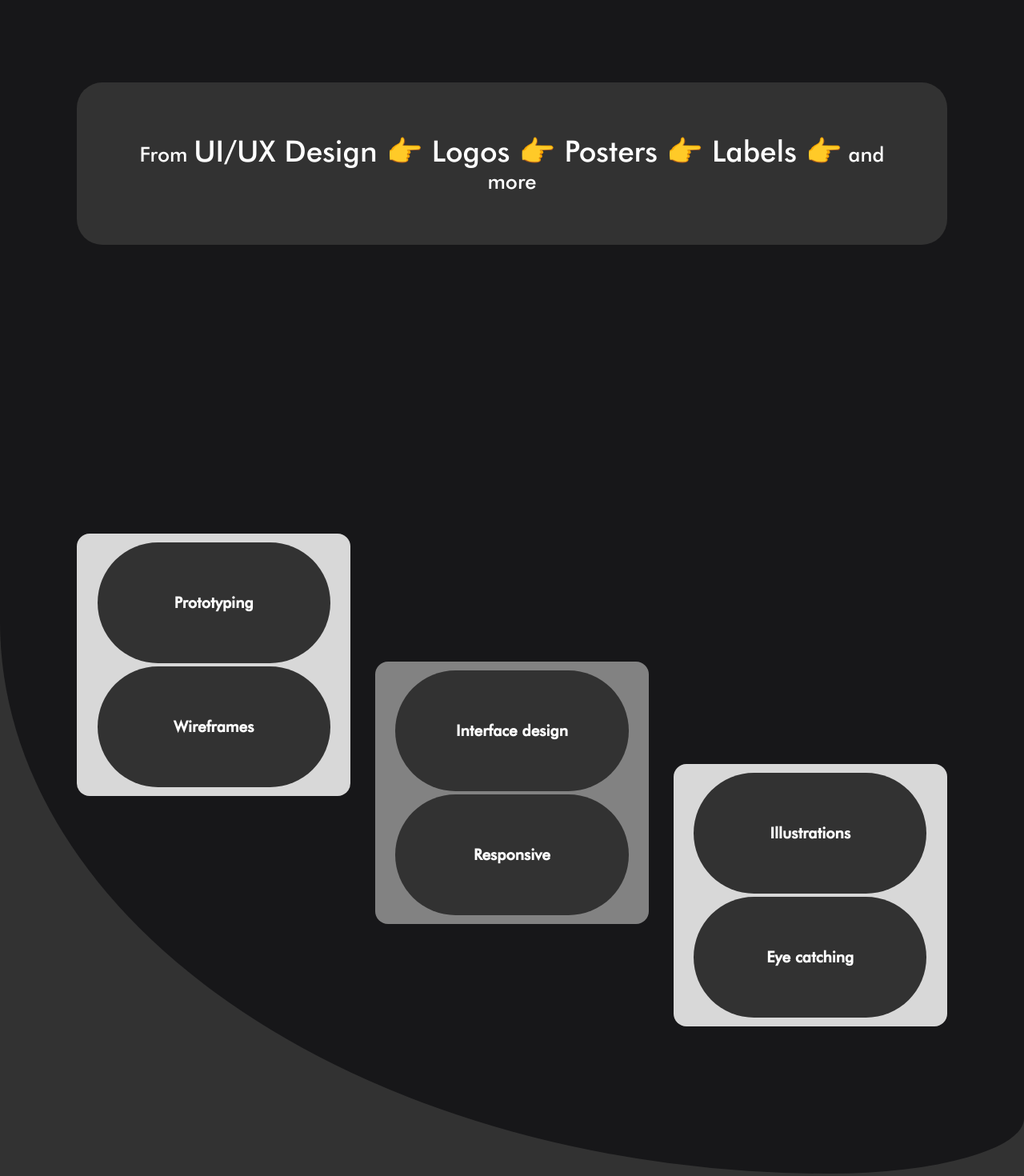
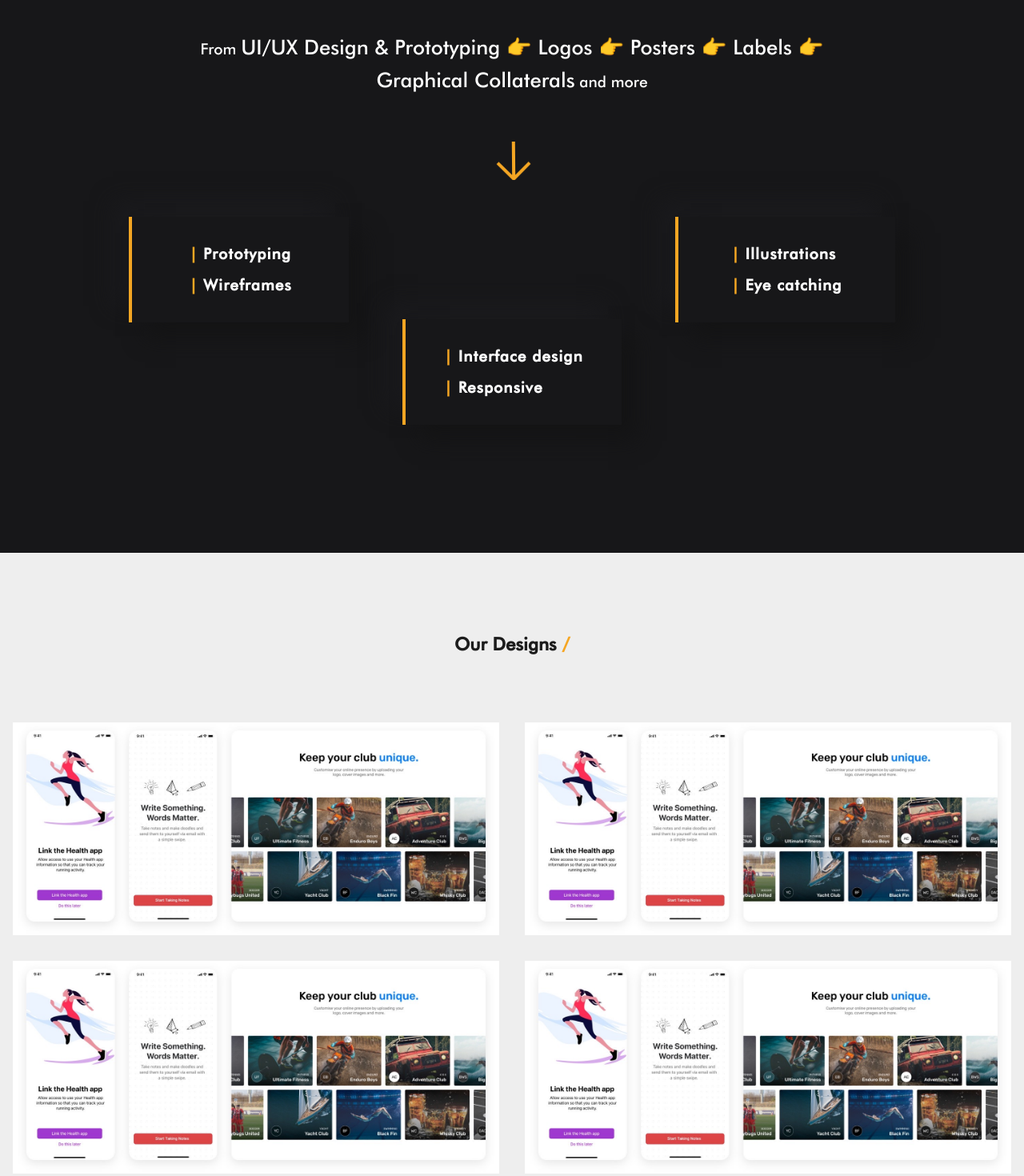
Before and after one commit to mats-26CODE/yes_one, a React (Create React App) app: page /design in a window 1280 px wide. Shown: the part 1300-2770 px from the top of the page at 80% size. Built offline with nearby package versions, Linux system fonts and the light colour scheme; no server answers; the database is empty.

Commit message:
finalized design page css

```diff
--- a/src/App.css
+++ b/src/App.css
@@ -17,17 +17,13 @@
   padding-top: 4rem;
 }
 
-.app_footer {
-  background-color: #828282;
-}
-
 #slash {
   color: #F5A623;
 }
 
 .contact {
   width: 100%;
-  min-height: 400px;
+  min-height: 300px;
   padding: 2rem 0 2rem 0;
 }
 
--- a/src/components/Main.js
+++ b/src/components/Main.js
@@ -37,7 +37,7 @@ const Main = () => {
         </Switch>
       </div>
 
-      <div className={"app_footer"}>
+      <div>
         <Footer />
       </div>
     </Router>
--- a/src/components/design/Design.js
+++ b/src/components/design/Design.js
@@ -1,18 +1,14 @@
 import React from "react";
 import { Grid } from "@material-ui/core";
 import "./css/Design.css";
-import { RiPenNibFill } from "react-icons/ri";
-import { GiFairyWand, GiEyedropper, GiMagnifyingGlass } from "react-icons/gi";
+import { VscArrowDown } from "react-icons/vsc";
 
 //-> component imports
-import NoteCalloutLeft from "../usual/NoteCalloutLeft";
-import NoteCalloutRight from "../usual/NoteCalloutRight";
-import Section from "../development/sections/Section";
-import DesignPrinciple from "../usual/DesignPrinciple";
 import SectionInspire from "./sections/SectionInspire";
 import SectionDesigns from "./sections/SectionDesigns";
-import Button from "../usual/Button";
 import SectionPrinciples from "./sections/SectionPrinciples";
+import GetInTouch from "../usual/GetInTouch";
+import designPop from "../../assets/images/designPop.jpg";
 
 const Design = () => {
   return (
@@ -47,9 +43,18 @@ const Design = () => {
           <Grid item xs={12} sm={12} md={12} lg={12} xl={12}>
             <div className={"design_categories"}>
               <p>
-                From <span>UI/UX Design 👉 Logos 👉 Posters 👉 Labels 👉</span>{" "}
+                From{" "}
+                <span>
+                  UI/UX Design & Prototyping 👉 Logos 👉 Posters 👉 Labels 👉
+                  Graphical Collaterals
+                </span>{" "}
                 and more
               </p>
+            </div>
+          </Grid>
+          <Grid item xs={12} sm={12} md={12} lg={12} xl={12}>
+            <div className="design__arrow_down">
+              <VscArrowDown className={"arrowIcon"} />
             </div>
           </Grid>
         </Grid>
@@ -79,10 +84,9 @@ const Design = () => {
         </div>
 
         <div className={"design_section"}>
-          <div className={"design_arts"}>
           <Grid container>
             <Grid item xs={12} sm={12} md={12} lg={12} xl={12}>
-                <div className={"design_header_box"}>
+              <div className={"design_arts_header"}>
                 <h4>
                   Our Designs <span id={"slash"}>/</span>
                 </h4>
@@ -91,24 +95,12 @@ const Design = () => {
           </Grid>
 
           <div className={"design_arts_section"}>
-              <SectionDesigns />
-            </div>
+            <SectionDesigns designArtwork={designPop} />
           </div>
         </div>
 
-        <div className={"contact"}>
-          <Grid container>
-            <Grid item xs={12} sm={12} md={6} lg={6} xl={6}>
         <div>
-                <h4>Want a custom software and or a design ? </h4>
-              </div>
-            </Grid>
-            <Grid item xs={12} sm={12} md={6} lg={6} xl={6}>
-              <div>
-                <Button text={"Get in touch"} />
-              </div>
-            </Grid>
-          </Grid>
+          <GetInTouch />
         </div>
       </div>
     </div>
--- a/src/components/design/css/Design.css
+++ b/src/components/design/css/Design.css
@@ -25,8 +25,8 @@
 
 .design_section {
     width: 100%;
-    min-height: 500px;
-    padding: 6rem 0 4rem 0;
+    min-height: 200px;
+    padding: 6rem 0 0 0;
 }
 
 .design__image_box {
@@ -41,9 +41,9 @@
 }
 
 .design__principle {
-    background-color: #1c1c1c;
-    box-shadow: 20px 20px 25px #181818,
-        -20px -20px 25px #202020;
+    background: #171719;
+    box-shadow: 20px 20px 25px #141415,
+        -20px -20px 25px #1a1a1d;
     width: 80%;
     height: 200px;
     margin: 2rem auto;
@@ -72,8 +72,8 @@
 }
 
 .design__principle>div>div:last-child {
-    /* display: grid;
-    place-items: center; */
+    display: grid;
+    place-items: center;
 }
 
 .design__principle h5 {
@@ -97,124 +97,200 @@
 .designPrincipleIcon {
     font-size: 1.4rem;
     color: #f5a623;
-    transform: rotate(315deg);
+}
+
+.arrowIcon {
+    font-size: 4rem;
+    color: #f5a623;
+    transition: all .5s;
+    -webkit-animation: swing 5s infinite;
+    animation: swing 5s infinite;
+    /* -webkit-animation-duration: infinite;
+    animation-duration: infinite; */
+    animation-delay: 3s;
+    -webkit-animation-delay: 3s;
+    -webkit-animation-fill-mode: both;
+    animation-fill-mode: both;
+}
+
+@keyframes swing {
+    20% {
+        transform: rotate(15deg);
+    }
+
+    40% {
+        transform: rotate(-10deg);
+    }
+
+    60% {
+        transform: rotate(5deg);
+    }
+
+    80% {
+        transform: rotate(-5deg);
+    }
+
+    100% {
+        transform: rotate(0deg);
+    }
+}
+
+@-webkit-keyframes swing {
+
+    20%,
+    40%,
+    60%,
+    80%,
+    100% {
+        -webkit-transform-origin: top center;
+    }
+
+    20% {
+        -webkit-transform: rotate(15deg);
+    }
+
+    40% {
+        -webkit-transform: rotate(-10deg);
+    }
+
+    60% {
+        -webkit-transform: rotate(5deg);
+    }
+
+    80% {
+        -webkit-transform: rotate(-5deg);
+    }
+
+    100% {
+        -webkit-transform: rotate(0deg);
+    }
+}
+
+
+.design__arrow_down {
+    display: grid;
+    place-items: center;
+    margin-top: 3rem;
 }
 
 .design_categories {
-    width: 85%;
+    width: 70%;
     margin: 0 auto;
-    background-color: #323232;
-    border-radius: 2rem;
     display: grid;
     place-items: center;
 }
 
 .design_categories p {
-    font-size: 1.6rem;
+    font-size: 1.2rem;
     color: #ffffff;
     text-align: center;
-    padding: 4rem;
+    line-height: 1.6;
 }
 
 .design_categories span {
-    font-size: 2.3rem;
+    font-size: 1.6rem;
     color: #ffffff;
 }
 
 .design_inspire {
-    width: 85%;
+    width: 80%;
     margin: 0 auto;
 }
 
 .design_inspirebox {
-    background-color: #323232;
+    background-color: #EEEEEE;
     position: relative;
-    padding-bottom: 2rem;
+    /* padding-bottom: 2rem; */
 }
 
 .dev_curve {
     width: 100%;
-    min-height: 100vh;
+    min-height: 100px;
     background-color: #171719;
-    border-radius: 0% 0% 22% 94% / 14% 0% 10% 100%;
-    /* border-radius: 0% 0% 84% 41% / 10% 10% 100% 9% ; */
+    /* border-radius: 0% 0% 22% 94% / 14% 0% 10% 100%; */
+    /* border-radius: 0% 0% 0% 56% / 62% 10% 24% 45% ; */
 }
 
 .design_inspire_box {
-    background-color: #D8D8D8;
-    border-radius: 1rem;
-    /* height: 50vh; */
-    width: 90%;
-    /* margin: 0 auto; */
-    padding: 0.5rem;
+    background: #171719;
+    box-shadow: 20px 20px 25px #141415,
+        -20px -20px 25px #1a1a1d;
+    width: 70%;
+    height: 100px;
+    margin: 2rem auto;
+    padding: 1rem;
+    border-left: 0.3rem solid #f5a623;
+    transition: all .5s;
+    display: grid;
+    place-items: center;
 }
 
-.design_inspire_box>div,
-.design_inspire_box_two>div,
-.design_inspire_box_three>div {
-    width: 50%;
-    margin: 0.2rem auto;
-    display: grid;
-    place-items: center;
-    background-color: #323232;
-    border-radius: 8rem;
-    padding: 4rem;
+.design_inspire_box:hover,
+.design_inspire_box_two:hover,
+.design_inspire_box_three:hover {
+    cursor: pointer;
+    transition: all .5s;
+    transform: translateX(8px);
+    border-left: 0.9rem solid #f5a623;
 }
 
 .design_inspire_box>div h4,
 .design_inspire_box_two>div h4,
 .design_inspire_box_three>div h4 {
     font-size: 1.2rem;
+    letter-spacing: 1px;
     color: #ffffff;
+    text-align: left;
+    margin: 1rem;
 }
 
 .design_inspire_box_two {
-    background-color: #828282;
-    border-radius: 1rem;
-    /* height: 50vh; */
-    width: 90%;
-    padding: 0.5rem;
+    background: #171719;
+    box-shadow: 20px 20px 25px #141415,
+        -20px -20px 25px #1a1a1d;
+    width: 70%;
+    height: 100px;
     margin: 10rem auto;
-}
-
-.design_inspire_box_three {
-    background-color: #D8D8D8;
-    border-radius: 1rem;
-    /* height: 50vh; */
-    width: 90%;
-    /* margin: 0 auto; */
-    padding: 0.5rem;
-    margin-top: 18rem;
-    float: right;
-}
-
-.design_arts_section {
-    width: 85%;
-    margin: 0 auto;
-    min-height: 100vh;
-}
-
-.design_arts_box>div,
-.design_arts_box_three>div {
-    width: 260px;
-    height: 260px;
-    border-radius: 50%;
-    background-color: #828282;
-    margin: 1rem 0 0 0;
-}
-
-.design_arts_box_two {
+    padding: 1rem;
+    border-left: 0.3rem solid #f5a623;
+    transition: all .5s;
     display: grid;
     place-items: center;
 }
 
-.design_arts_box_two>div {
-    width: 400px;
-    height: 400px;
-    border-radius: 50%;
-    background-color: #828282;
+.design_inspire_box_three {
+    background: #171719;
+    box-shadow: 20px 20px 25px #141415,
+        -20px -20px 25px #1a1a1d;
+    width: 70%;
+    height: 100px;
+    margin: 2rem auto;
+    padding: 1rem;
+    border-left: 0.3rem solid #f5a623;
+    transition: all .5s;
+    display: grid;
+    place-items: center;
 }
 
-.design_arts_box_three {
-    float: right;
+.design_arts_header h4 {
+    font-size: 1.4rem;
+    color: #1c1c1c;
+    text-align: center;
+    line-height: 1.6;
 }
+
+.design_arts_section {
+    width: 100%;
+    margin: 4rem auto;
+}
+
+.design__artwork {
+    display: grid;
+    place-items: center;
+    margin: 1rem;
+}
+
+.design__artwork img {
+    width: 100%;
+    object-fit: contain;
+}
--- a/src/components/design/sections/SectionDesigns.js
+++ b/src/components/design/sections/SectionDesigns.js
@@ -1,34 +1,28 @@
 import React from "react";
 import { Grid } from "@material-ui/core";
 
-const SectionDesigns = ({}) => {
+const SectionDesigns = ({ designArtwork }) => {
   return (
     <Grid container>
-      <Grid item xs={12} sm={12} md={4} lg={4} xl={4}>
-        <div className={"design_arts_box"}>
-          <div></div>
-          <div></div>
+      <Grid item xs={12} sm={12} md={12} lg={6} xl={6}>
+        <div className="design__artwork">
+          <img src={designArtwork} alt={`${designArtwork} artwork`} />
         </div>
       </Grid>
 
-      <Grid item xs={12} sm={12} md={4} lg={4} xl={4}>
-        <div className={"design_arts_box_two"}>
-          <div></div>
-          <h4>
-            {" "}
-            <span style={{ fontSize: "4rem" }}>😎</span>
-          </h4>
-          <h4>
-            {" "}
-            <span style={{ fontSize: "4rem" }}>🪄</span>
-          </h4>
+      <Grid item xs={12} sm={12} md={12} lg={6} xl={6}>
+        <div className="design__artwork">
+          <img src={designArtwork} alt={`${designArtwork} artwork`} />
         </div>
       </Grid>
-
-      <Grid item xs={12} sm={12} md={4} lg={4} xl={4}>
-        <div className={"design_arts_box_three"}>
-          <div></div>
-          <div></div>
+      <Grid item xs={12} sm={12} md={12} lg={6} xl={6}>
+        <div className="design__artwork">
+          <img src={designArtwork} alt={`${designArtwork} artwork`} />
+        </div>
+      </Grid>
+      <Grid item xs={12} sm={12} md={12} lg={6} xl={6}>
+        <div className="design__artwork">
+          <img src={designArtwork} alt={`${designArtwork} artwork`} />
         </div>
       </Grid>
     </Grid>
--- a/src/components/design/sections/SectionInspire.js
+++ b/src/components/design/sections/SectionInspire.js
@@ -1,18 +1,23 @@
 import React from "react";
 import { Grid } from "@material-ui/core";
-
-//-> component imports
-// import
 
 const SectionInspire = ({ inspireHeadingOne, inspireHeadingTwo, css }) => {
   return (
     <Grid item xs={12} sm={12} md={4} lg={4} xl={4}>
       <div className={`${css}`}>
         <div>
-          <h4>{inspireHeadingOne}</h4>
-        </div>
-        <div>
-          <h4>{inspireHeadingTwo}</h4>
+          <div>
+            <h4>
+              {" "}
+              <span id={"slash"}>|</span> {inspireHeadingOne}
+            </h4>
+          </div>
+          <div>
+            <h4>
+              {" "}
+              <span id={"slash"}>|</span> {inspireHeadingTwo}
+            </h4>
+          </div>
         </div>
       </div>
     </Grid>
--- a/src/components/development/Development.js
+++ b/src/components/development/Development.js
@@ -8,8 +8,6 @@ import _ from "lodash";
 import Section from "./sections/Section";
 import NoteCalloutLeft from "../usual/NoteCalloutLeft";
 import NoteCalloutRight from "../usual/NoteCalloutRight";
-import CircleArt from "../usual/CircleArt";
-import CircleArtLeft from "../usual/CircleArtLeft";
 import appDesign from "../../assets/images/appdesign.jpg";
 import {
   selectDevHeader,
```
Lines whose indentation alone changed are shown as unchanged.
